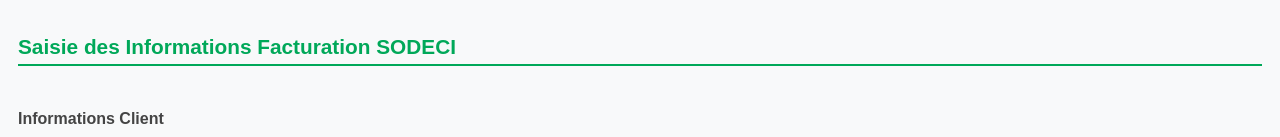
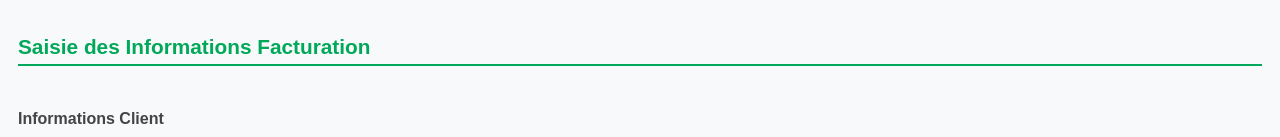
Before and after one commit to lenoble2/Sodeci, a website: page saisie.html in a window 1280 px wide. Shown: the top 137 px of the page. Drawn offline with Linux system fonts and the light colour scheme; no server answers.

Commit message:
page saisie

```diff
--- a/saisie.html
+++ b/saisie.html
@@ -29,7 +29,7 @@
 
 </head>
 <body>
-    <h2>Saisie des Informations Facturation SODECI</h2>
+	<h2>Saisie des Informations Facturation </h2>
     <form id="factureForm">
         <div class="section">
             <h3>Informations Client</h3>
```
